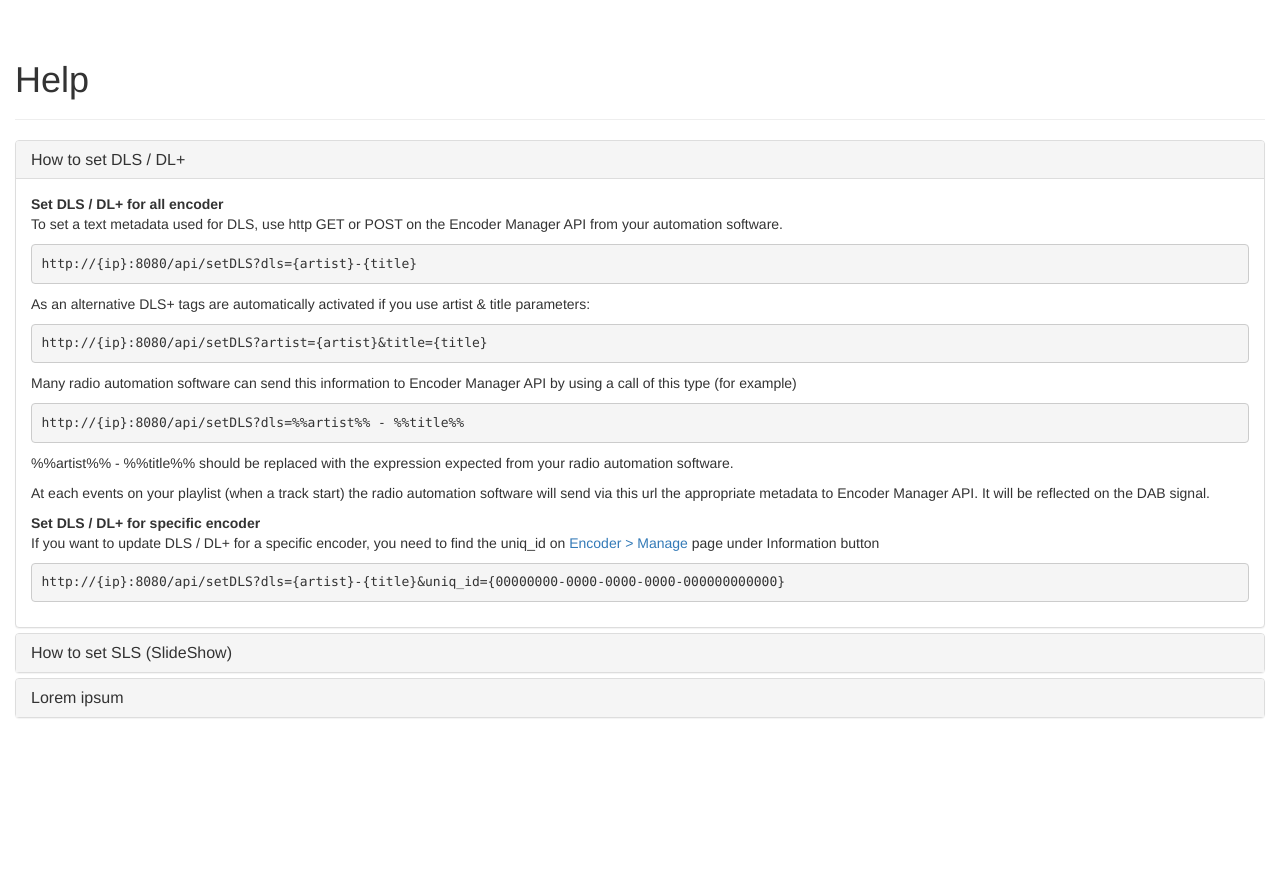
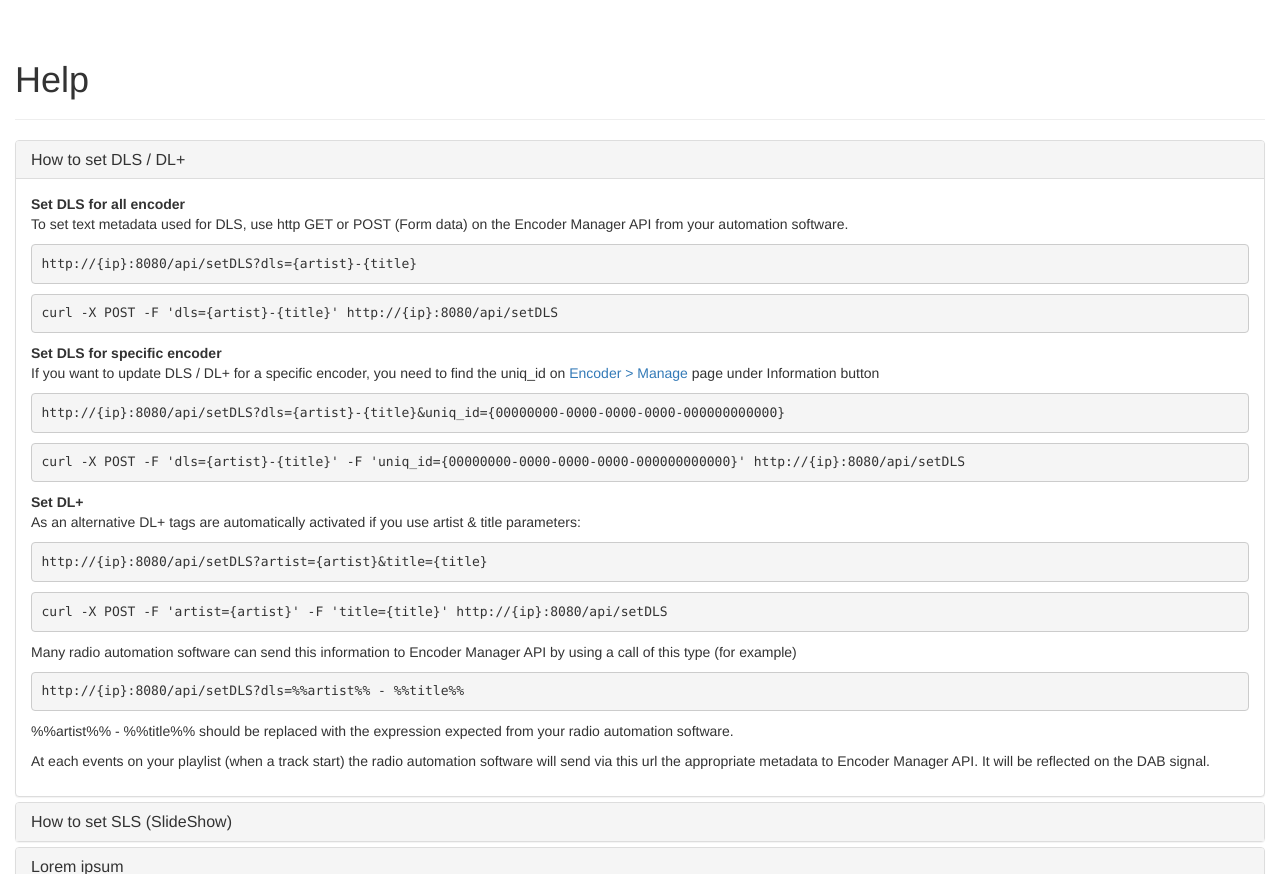
Before and after one commit to Opendigitalradio/ODR-EncoderManager, a Python web app: template templates/help.html in a window 1280 px wide, after a click on "How to set DLS / DL+". Shown: the part 52-926 px from the top of the page. Before the commit the page ends 770 px from the top, so only its background shows below. Run offline with Jinja, Linux system fonts and the light colour scheme; the template is opened without the code that fills it, so the values that code supplies are empty.

Commit message:
Add information about POST and cURL example

```diff
--- a/templates/help.html
+++ b/templates/help.html
@@ -43,21 +43,25 @@ along with ODR-EncoderManager.  If not, see <http://www.gnu.org/licenses/>.
                 </div>
                 <div id="collapse1" class="panel-collapse collapse">
                 <div class="panel-body">
-                    <b>Set DLS / DL+ for all encoder</b>
-                    <p>To set a text metadata used for DLS, use http GET or POST on the Encoder Manager API from your automation software.</p>
+                    <b>Set DLS for all encoder</b>
+                    <p>To set text metadata used for DLS, use http GET or POST (Form data) on the Encoder Manager API from your automation software.</p>
                     <pre>http://{ip}:8080/api/setDLS?dls={artist}-{title}</pre>
+                    <pre>curl -X POST -F 'dls={artist}-{title}' http://{ip}:8080/api/setDLS</pre>
 
-                    <p>As an alternative DLS+ tags are automatically activated if you use artist & title parameters:</p>
+                    <b>Set DLS for specific encoder</b>
+                    <p>If you want to update DLS / DL+ for a specific encoder, you need to find the uniq_id on <a href="/encodermanage">Encoder > Manage</a> page under Information button</p>
+                    <pre>http://{ip}:8080/api/setDLS?dls={artist}-{title}&uniq_id={00000000-0000-0000-0000-000000000000}</pre>
+                    <pre>curl -X POST -F 'dls={artist}-{title}' -F 'uniq_id={00000000-0000-0000-0000-000000000000}' http://{ip}:8080/api/setDLS</pre>
+
+                    <b>Set DL+</b>
+                    <p>As an alternative DL+ tags are automatically activated if you use artist & title parameters:</p>
                     <pre>http://{ip}:8080/api/setDLS?artist={artist}&title={title}</pre>
+                    <pre>curl -X POST -F 'artist={artist}' -F 'title={title}' http://{ip}:8080/api/setDLS</pre>
 
                     <p>Many radio automation software can send this information to Encoder Manager API by using a call of this type (for example)</p>
                     <pre>http://{ip}:8080/api/setDLS?dls=%%artist%% - %%title%%</pre>
                     <p>%%artist%% - %%title%% should be replaced with the expression expected from your radio automation software.</p>
                     <p>At each events on your playlist (when a track start) the radio automation software will send via this url the appropriate metadata to  Encoder Manager API. It will be reflected on the DAB signal.</p>
-
-                    <b>Set DLS / DL+ for specific encoder</b>
-                    <p>If you want to update DLS / DL+ for a specific encoder, you need to find the uniq_id on <a href="/encodermanage">Encoder > Manage</a> page under Information button</p>
-                    <pre>http://{ip}:8080/api/setDLS?dls={artist}-{title}&uniq_id={00000000-0000-0000-0000-000000000000}</pre>
                 </div>
                 </div>
             </div>
```
